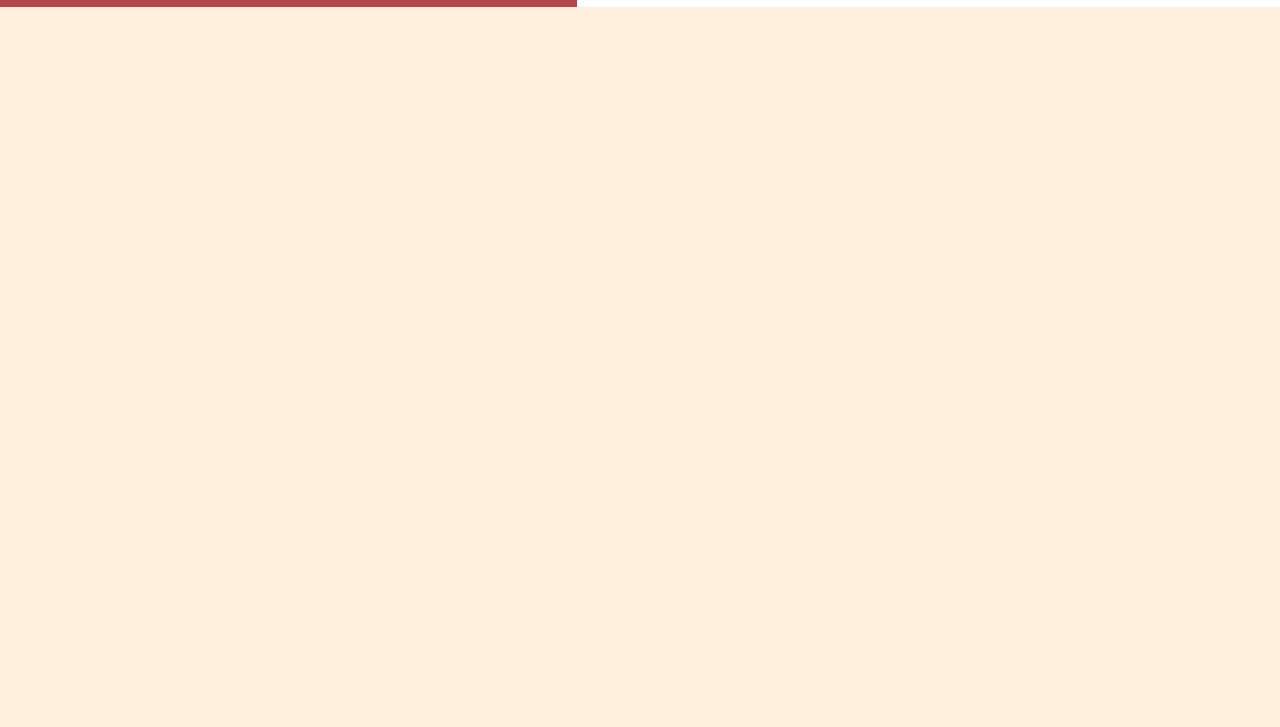
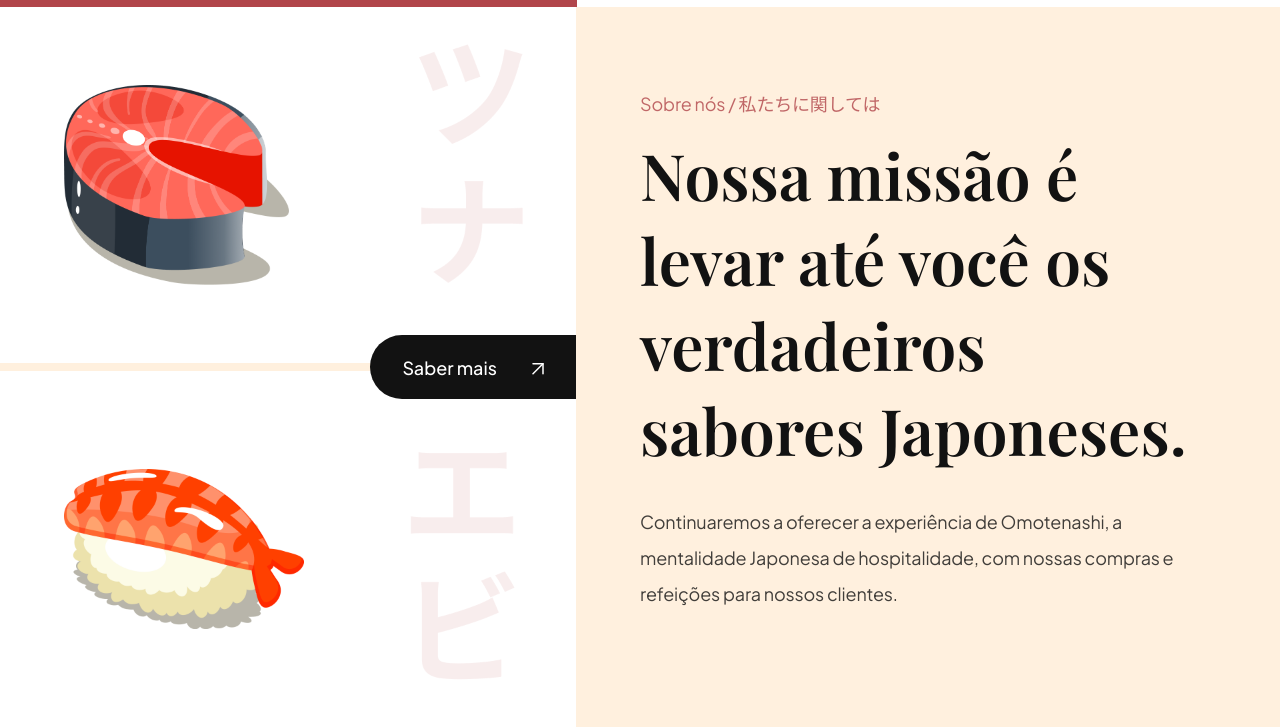
Before and after one commit to LucasAnacleto/sushi, a website built with Vite: page index.html in a window 1280 px wide. Shown: the part 843-1570 px from the top of the page. Before the commit the page ends 850 px from the top, so only its background shows below. Built offline with nearby package versions, Linux system fonts and the light colour scheme.

Commit message:
about us section

```diff
--- a/css/sections/about.css
+++ b/css/sections/about.css
@@ -0,0 +1,82 @@
+.about-us {
+    display: flex;
+    min-height: 720px;
+    overflow: hidden;
+}
+
+.about-us__image {
+    flex: 1;
+    display: flex;
+    flex-direction: column;
+    justify-content: center;
+
+    background: var(--color-white);
+    position: relative;
+}
+
+.about-us__image div {
+    padding: 32px 64px;
+
+    flex: 1;
+    display: flex;
+    align-items:  center;
+
+    background-position: center;
+    background-repeat: no-repeat;
+    background-size: contain;
+}
+
+.about-us__image-sushi3 {
+    border-bottom: 8px solid var(--color-creamson);
+
+    background-image: url("../../assets/about_bg1.png");
+}
+
+.about-us__image-sushi2 {
+    background-image: url("../../assets/about_bg2.png");
+}
+
+.about-us__image-sushi3 img {
+    width: 225px;
+    height:  200px;
+}
+
+.about-us__image-sushi2 img {
+    width: 240px;
+    height:  160px;
+}
+
+.about-us__button {
+    position: absolute;
+    right: 0;
+
+    padding: 12px 32px;
+    min-height: 64px;
+
+    background:  var(--secondary-color);
+    border-radius: 32px 0 0 32px;
+    border: 0;
+    outline: 0;
+
+    color: #fff;
+    font-family: var(--plus-jakarta-sans);
+    font-weight: 500;
+    font-size: 18px;
+    line-height: 23px;
+
+    cursor: pointer;
+}
+
+.about-us__button img {
+    object-fit: contain;
+    margin-left: 32px;
+}
+
+.about-us__content {
+    padding: 64px;
+
+    flex: 1;
+    display: flex;
+    justify-content: center;
+    flex-direction: column;
+}
--- a/css/style.css
+++ b/css/style.css
@@ -14,7 +14,6 @@
 :root {
   --playfair-display: "Playfair Display", serif;
   --plus-jakarta-sans: "Plus Jakarta Sans", sans-serif;
-
 
   --primary-color: #b1454a;
   --secondary-color: #121212;
--- a/index.html
+++ b/index.html
@@ -38,7 +38,7 @@
 
       <ul class="header__menu-mobile">
         <li>
-            <img src="assets/menu.svg" alt="menu"/>
+          <img src="assets/menu.svg" alt="menu" />
         </li>
 
       </ul>
@@ -48,11 +48,7 @@
 
   <section class="hero">
     <div class="hero-image">
-        <img
-          src="assets/sushi-1.png"
-          alt="sushi"
-          data-aos="fade-up"
-        />
+      <img src="assets/sushi-1.png" alt="sushi" data-aos="fade-up" />
       <h2 data-aos="fade-up">
         日 <br />
         本 <br />
@@ -90,6 +86,30 @@
     </div>
   </section>
 
+  <section class="about-us" id="about-us">
+    <div class="about-us__image">
+      <div class="about-us__image-sushi3">
+        <img src="assets/sushi-3.png" alt="sushi" />
+      </div>
+      <button class="about-us__button">
+        Saber mais
+
+        <img src="assets/arrow-up-right.svg" alt="learn more" />
+      </button>
+
+      <div class="about-us__image-sushi2">
+        <img src="assets/sushi-2.png" alt="sushi" />
+      </div>
+    </div>
+
+    <div class="about-us__content">
+      <p class="sushi__subtitle">Sobre nós / 私たちに関しては</p>
+      <h3 class="sushi__title">Nossa missão é levar até você os verdadeiros sabores Japoneses.</h3>
+      <p class="sushi__description">Continuaremos a oferecer a experiência de Omotenashi, a mentalidade Japonesa de
+        hospitalidade, com nossas compras e refeições para nossos clientes.</p>
+    </div>
+  </section>
+
 
   <script src="js/script.js" type="module"></script>
 
```
Lines whose indentation alone changed are shown as unchanged.
